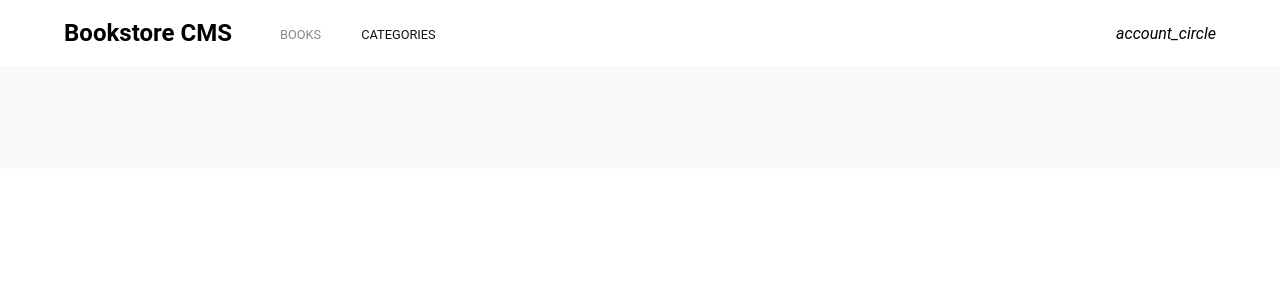
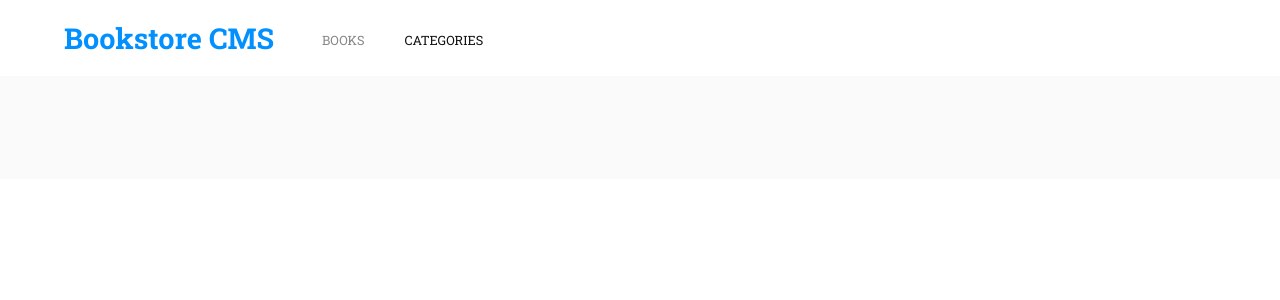
Before and after one commit to Enoisong/book_store, a React (Create React App) app: page /categories in a window 1280 px wide. Shown: the top 300 px of the page. Built offline with nearby package versions, Linux system fonts and the light colour scheme.

Commit message:
update styling

```diff
--- a/package.json
+++ b/package.json
@@ -8,6 +8,7 @@
     "@testing-library/react": "^13.4.0",
     "@testing-library/user-event": "^13.5.0",
     "axios": "^1.4.0",
+    "material-symbols": "^0.8.1",
     "prop-types": "^15.8.1",
     "react": "^18.2.0",
     "react-circular-progressbar": "^2.1.0",
--- a/src/App.css
+++ b/src/App.css
@@ -1,10 +1,10 @@
-@import url("https://fonts.googleapis.com/css2?Family=Roboto:wght@100;300;400;500;700=swap");
-
+@import url('https://fonts.googleapis.com/css2?family=Montserrat:ital,wght@0,200;0,300;0,400;0,500;0,600;0,700;0,800;1,200&family=Roboto+Slab:wght@200;300;400;500;600;700;800;900&display=swap');
 * {
   margin: 0;
   padding: 0;
   box-sizing: border-box;
-  font-family: Roboto, sans-serif;
+  font-family: 'Roboto Slab', serif;
+
 }
 
 .material-symbols-outlined {
--- a/src/App.js
+++ b/src/App.js
@@ -1,6 +1,6 @@
 import React from 'react';
 import './App.css';
-import {BrowserRouter as Router, Routes, Route } from 'react-router-dom';
+import { BrowserRouter as Router, Routes, Route } from 'react-router-dom';
 import Home from './pages/Home';
 import Categories from './pages/Categories';
 import Layout from './components/Layout';
--- a/src/components/AddBook.js
+++ b/src/components/AddBook.js
@@ -1,4 +1,4 @@
-import React, { useState } from 'react'
+import React, { useState } from 'react';
 import { useDispatch } from 'react-redux';
 import style from '../styles/AddBook.module.css';
 import { addBook } from '../redux/books/booksSlice';
@@ -37,7 +37,7 @@ export default function AddBook() {
           required
         />
         <select
-      name="categry"
+          name="category"
           value={category}
           onChange={(e) => setCategory(e.target.value)}
         >
@@ -45,8 +45,8 @@ export default function AddBook() {
             Category
           </option>
           <option value="Action">Action</option>
-        <option value="Fiction">Literary Fiction</option>
-        <option value="Humanities">Humanities</option>
+          <option value="Science Fiction">Science Fiction</option>
+          <option value="Economy">Economy</option>
         </select>
         <button type="submit" onClick={handleSubmit}>
           ADD BOOK
--- a/src/components/Home.js
+++ b/src/components/Home.js
@@ -3,7 +3,7 @@ import Books from './Books';
 
 export default function Home() {
   return (
-    <div className="container mx-auto h-[80vh]">
+    <div className=" ">
       <Books />
     </div>
   );
--- a/src/components/Navigation.js
+++ b/src/components/Navigation.js
@@ -18,9 +18,7 @@ export default function Navigation() {
           </ul>
         </nav>
       </div>
-      <div className="profile">
-        <i className="material-symbols-outlined">account_circle</i>
-      </div>
+
     </header>
   );
 }
--- a/src/pages/Categories.js
+++ b/src/pages/Categories.js
@@ -1,5 +1,9 @@
 import React from 'react';
 
 export default function Categories() {
-  return <div>Categories</div>;
+  return (
+    <div>
+      <h2>Under Construction</h2>
+    </div>
+  );
 }
--- a/src/redux/categories/categoriesSlice.js
+++ b/src/redux/categories/categoriesSlice.js
@@ -1,15 +1,15 @@
-import { createSlice } from '@reduxjs/toolkit';
+ import { createSlice } from '@reduxjs/toolkit';
 
 const initialState = {
   categories: [],
-  status: 'Under Construction',
+  status: 'Under construction',
 };
 
 const categoriesSlice = createSlice({
   name: 'categories',
   initialState,
   reducers: {
-    checkStatus: (state) => {
+    checkStaus: (state) => {
       state.status = 'Under construction';
     },
   },
--- a/src/styles/AddBook.module.css
+++ b/src/styles/AddBook.module.css
@@ -12,6 +12,7 @@
     font-size: 1.25rem;
     font-weight: bold;
     color: #888;;
+
 }
 
 .add-form {
@@ -19,6 +20,7 @@
     align-items: center;
     flex-wrap: wrap;
     gap: 2rem;
+
 }
 
 .add-form input,
--- a/src/styles/Navigation.module.css
+++ b/src/styles/Navigation.module.css
@@ -31,7 +31,7 @@ a[class="active"] {
     gap: 3rem;
 }
 
-.navwrapper h2 {
+.nav-wrapper h2 {
     color: #0290ff;
     font-size: 1.8rem;
 }
```
Also changed, not shown: 1 other file (tests, documents, lock files or other folders). Lines whose indentation alone changed are shown as unchanged.
